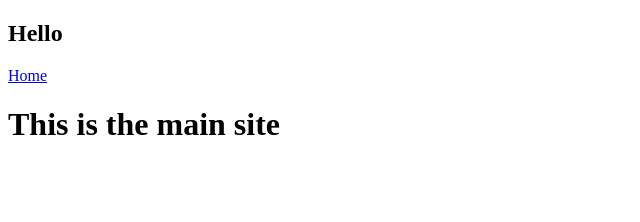
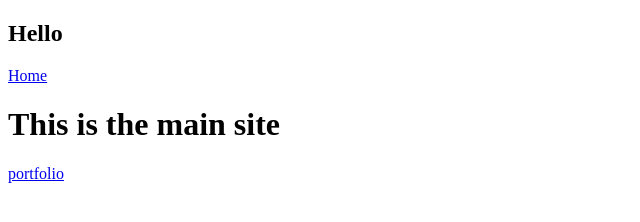
Before and after one commit to bevanhaycock/test-class, a plain HTML site: page index.html in a window 1280 px wide. Shown: the full height of the page, 0-640 px from the left. Drawn offline with Linux system fonts and the light colour scheme; no server answers.

Commit message:
merged and updated w/ nav header

```diff
--- a/index.html
+++ b/index.html
@@ -13,6 +13,9 @@
     <script src="async.js"> </script>
     <div>
         <h1>This is the main site</h1>
+        <nav>
+            <a href="#">portfolio</a>
+        </nav>
     </div>
 </body>
 </html>
```
